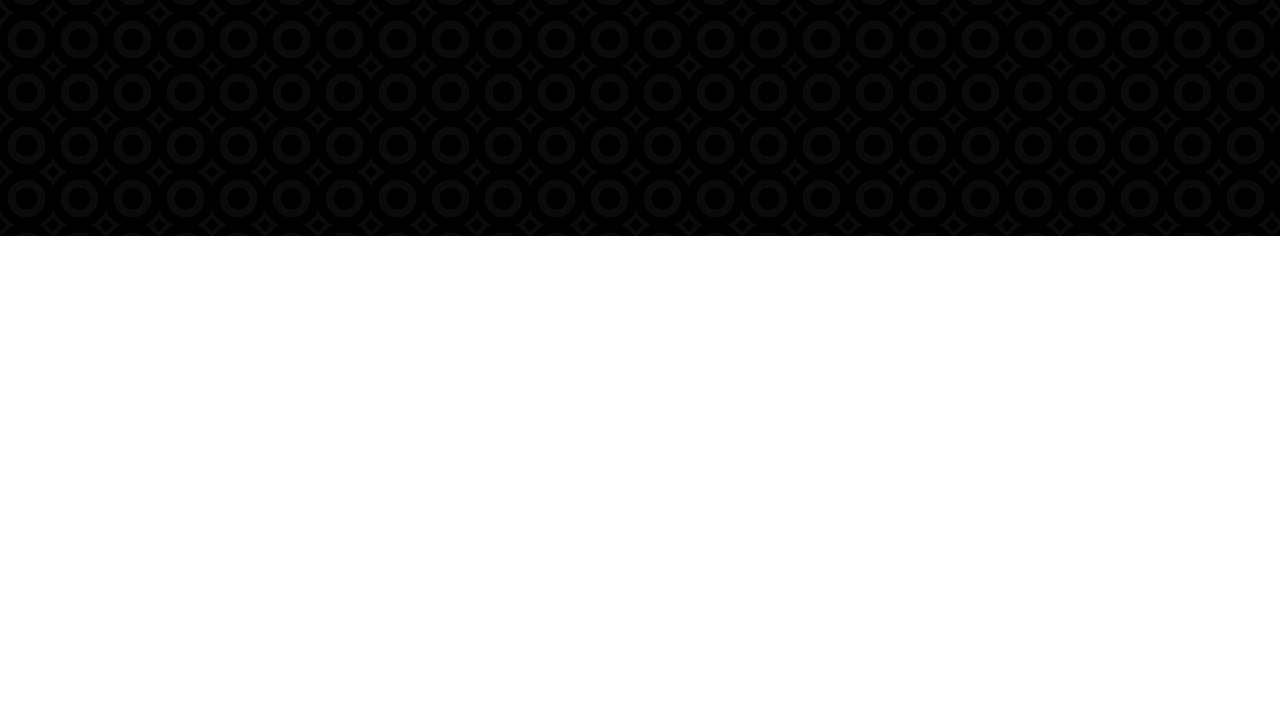
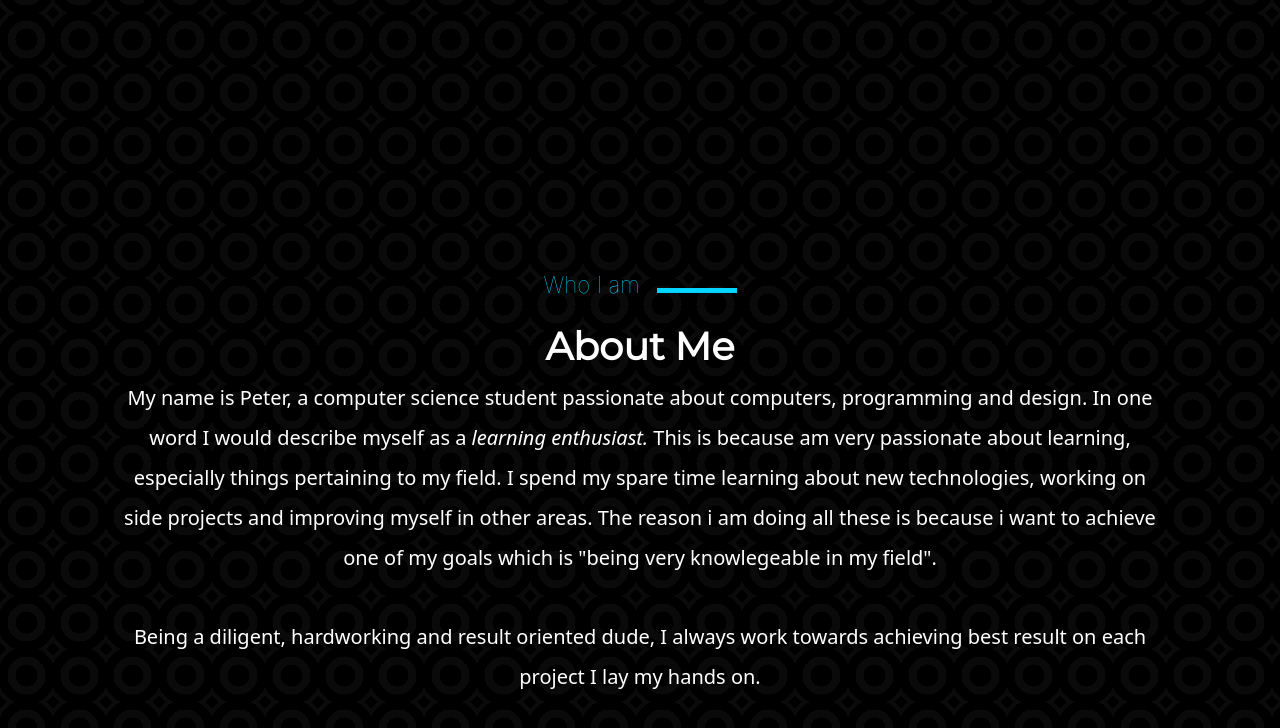
Before and after one commit to Pete5145/portfolio, a plain HTML site: page index.html in a window 1280 px wide. Shown: the part 570-1298 px from the top of the page. Before the commit the page ends 806 px from the top, so only its background shows below. Drawn offline with nearby package versions, Linux system fonts and the light colour scheme; files whose address does not match are found by name.

Commit message:
added about section

```diff
--- a/index.html
+++ b/index.html
@@ -26,7 +26,7 @@
           <div class="collapse navbar-collapse " id="navbarNavAltMarkup">
             <div class="navbar-nav mx-auto stroke">
               <a class="nav-link" href="index.html">Home</a>
-              <a class="nav-link" href="about">About</a>
+              <a class="nav-link" href="#about">About</a>
               <a class="nav-link" href="skills">Skills</a>
               <a class="nav-link" href="projects">Projects</a>
               <a class="nav-link" href="contact">Contact</a>
@@ -51,15 +51,27 @@
             <a href="#contact" class="animate__animated animate__fadeInUp animate__slow">Hire Me</a>
           </div>
           <div class="col-md-4 ms-5 hero-image-wrapper animate__animated animate__fadeInRight animate__slow">
-            <img src="./images/hero.jpg" class="hero-img" alt="hero" width="350px">
+            <img src="./images/hero.jpg" loading="lazy" class="hero-img" alt="hero" width="350px">
           </div>
         </div>
       </section>
+
+
+    <section class=" about-section" id="about">
+      <div class="col-md-10 mx-auto text-center">
+      <div class="about-text-div ">
+        <div class="header about-header"> <div class="inner"> <div data-aos="fade-up" class="aos-init aos-animate"> <span>Who I am</span> <span class="line"></span> </div> <h3 data-aos="fade-up" class="aos-init aos-animate">About Me</h3> </div>
+        </div>
+        <div class="text">
+          <p data-aos="fade-up" class="aos-init aos-animate about-me-text"> My name is Peter, a computer science student passionate about computers, programming and design. In one word I would describe myself as a <em>learning enthusiast.</em> This is because am very passionate about learning, especially things pertaining to my field. I spend my spare time learning about new technologies, working on side projects and improving myself in other areas. The reason i am doing all these is because i want to achieve one of my goals which is "being very knowlegeable in my field".
+          <p data-aos="fade-up" class="aos-init aos-animate about-me-text">Being a diligent, hardworking and result oriented dude, I always work towards achieving best result on each project I lay my hands on.</p>
+          </p>
+        </div>
+
+    </div>
+  </div>
     </section>
-
-    <!-- <section class="main">
-     <h1>About Me</h1>
-    </section> -->
+  </section>
 
       <script src="https://unpkg.com/aos@next/dist/aos.js"></script>
       <script src="../assets/app.js"></script>
--- a/style.css
+++ b/style.css
@@ -21,12 +21,6 @@ body {
     max-width: 100% !important;
     overflow-x: hidden !important;
 }
-
-/* .header {
-    background-image: linear-gradient(282deg, rgba(100, 58, 138, 0.5) 0%, rgba(100, 58, 138, 0.5) 14.286%,rgba(125, 75, 135, 0.5) 14.286%, rgba(125, 75, 135, 0.5) 28.572%,rgba(150, 92, 132, 0.5) 28.572%, rgba(150, 92, 132, 0.5) 42.858%,rgba(176, 109, 129, 0.5) 42.858%, rgba(176, 109, 129, 0.5) 57.144%,rgba(201, 126, 125, 0.5) 57.144%, rgba(201, 126, 125, 0.5) 71.43%,rgba(226, 143, 122, 0.5) 71.43%, rgba(226, 143, 122, 0.5) 85.716%,rgba(251, 160, 119, 0.5) 85.716%, rgba(251, 160, 119, 0.5) 100.002%),linear-gradient(247deg, rgb(86, 8, 174) 0%, rgb(86, 8, 174) 14.286%,rgb(101, 26, 154) 14.286%, rgb(101, 26, 154) 28.572%,rgb(117, 43, 135) 28.572%, rgb(117, 43, 135) 42.858%,rgb(132, 61, 115) 42.858%, rgb(132, 61, 115) 57.144%,rgb(147, 79, 95) 57.144%, rgb(147, 79, 95) 71.43%,rgb(163, 96, 76) 71.43%, rgb(163, 96, 76) 85.716%,rgb(178, 114, 56) 85.716%, rgb(178, 114, 56) 100.002%);
-} */
-
-
 
 .nav-link {
     color: white !important;
@@ -203,6 +197,62 @@ section.title {
     height: 500px;
 }
 
+
+header, span:first-of-type{
+font-family: SF Pro Display,sans-serif;
+font-style: normal;
+font-weight: 100;
+font-size: 1.4rem;
+line-height: 1.9rem;
+color: rgba(0,212,255,1);
+margin-right: 7px;
+}
+
+header, .line {
+    display: inline-block;
+    width: 5rem;
+    height: 0.3rem;
+    background: rgba(0,212,255,1);
+}
+
+.header, .inner, h3 {
+    font-family: var(--font-family);
+    font-style: normal;
+    font-weight: 700;
+    font-size: 2.4rem;
+    line-height: 2.9rem;
+    color: #fff;
+    margin-top: 1.3rem;
+}
+
+.about-me-text {
+    font-size: 20px;
+    line-height: 2;
+    font-style: normal;
+    font-weight: 300;
+    color: #fff;
+    margin-bottom: 2.4rem;
+}
+
+
+
+
+
+
+
+
+
+
+
+
+
+
+
+
+
+
+
+
 @media screen and (max-width: 1152px) {
     .hero-img {
         display: none;
@@ -241,4 +291,13 @@ section.title {
     color: #fff;
     margin-bottom: 1.5rem;
 }
+
+.about-section {
+    margin-top: 300px !important;
 }
+
+.about-me-text {
+    font-size: 17px;
+    padding: 15px;
+}
+}
```
Also changed, not shown: 1 other file.
